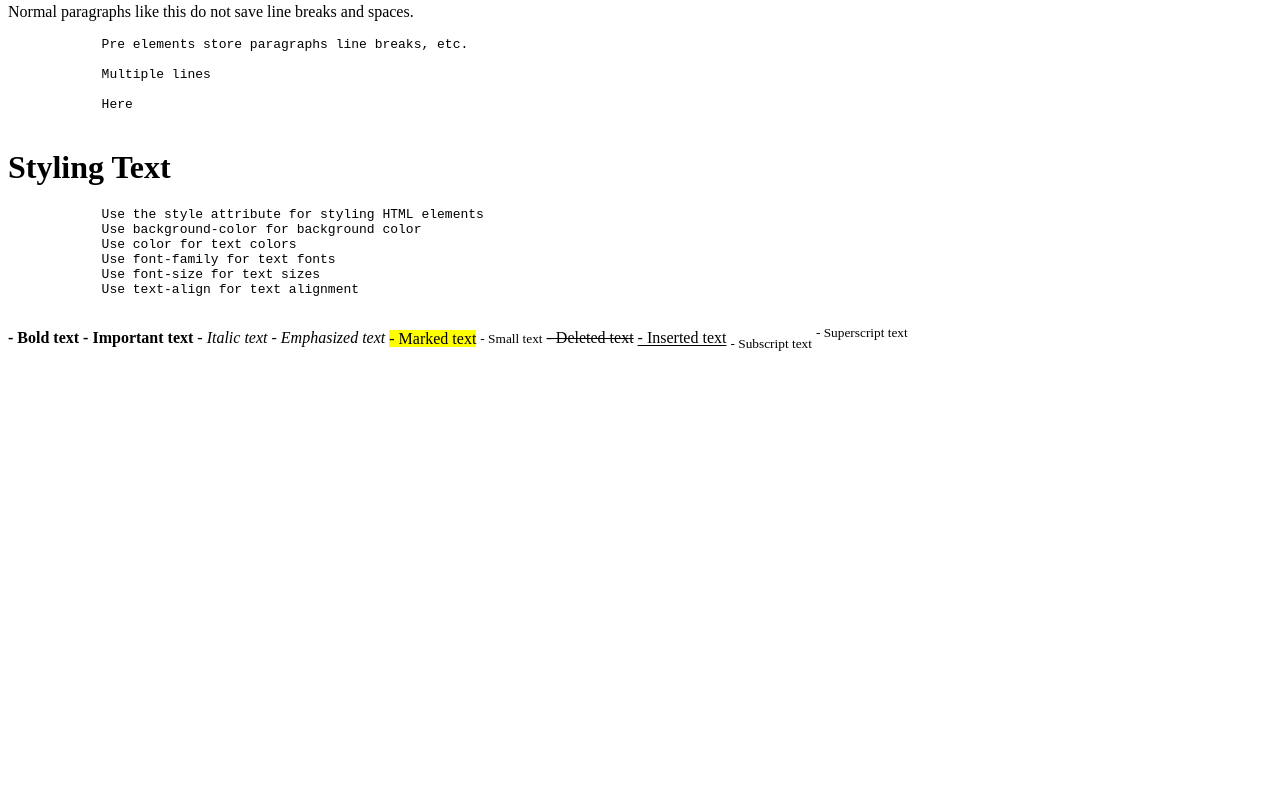
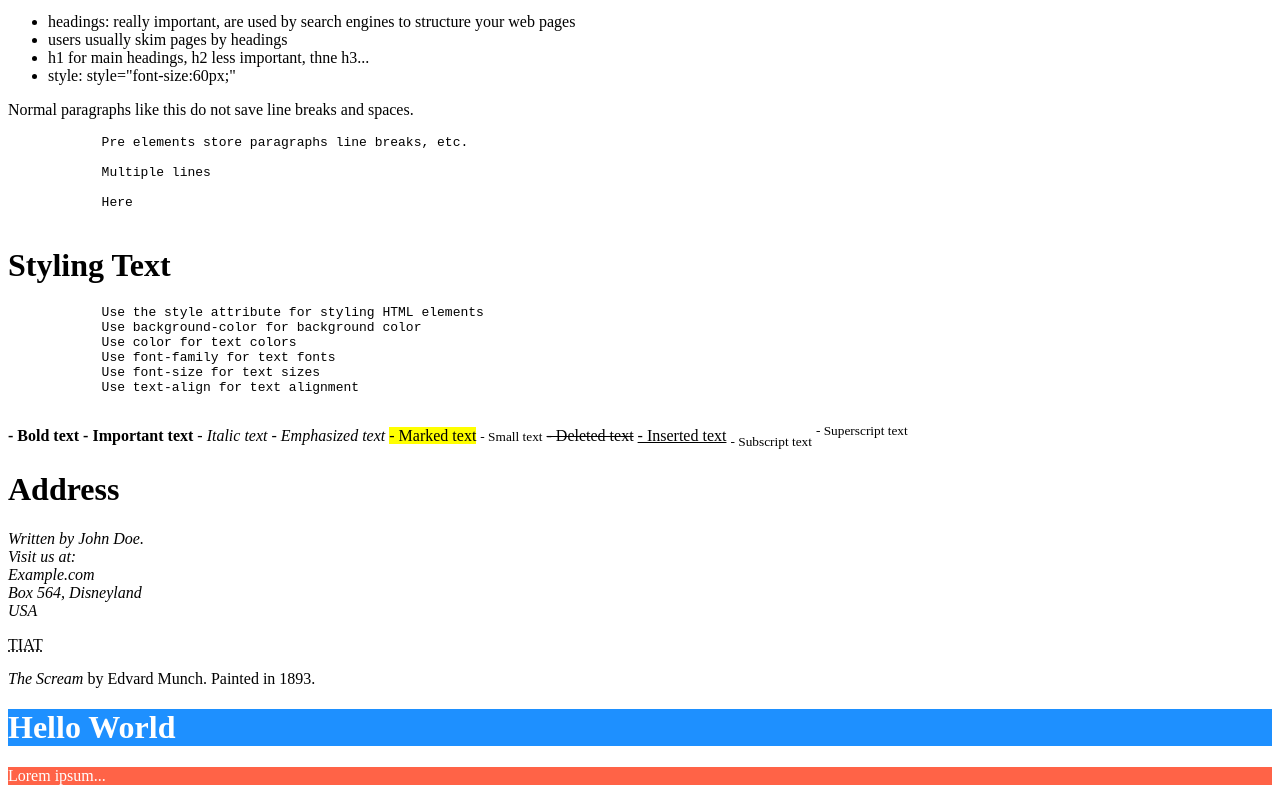
Before and after one commit to armeetj/learn, a plain HTML site: page learnhtml/index.html in a window 1280 px wide. Shown: the part 1171-1972 px from the top of the page. Before the commit the page ends 1531 px from the top, so only its background shows below. Drawn offline with Linux system fonts and the light colour scheme.

Commit message:
citing, abbreviations, and basic styling

```diff
--- a/learnhtml/index.html
+++ b/learnhtml/index.html
@@ -5,6 +5,8 @@
     </head>
 
     <body>
+        <h1>learnhtml</h1>
+        <a target = blank href = "https://www.w3schools.com/html/">https://www.w3schools.com/html/</a>
         <h1>h1: H1</h1>
         <p> p tag: This is a paragraph. Lorem ipsum, dolor sit amet consectetur adipisicing elit. Itaque officiis praesentium voluptates corporis atque sint sunt molestias labore dolores quidem vitae distinctio omnis reiciendis, iste delectus corrupti sed doloribus illum!</p>
         <a target = 'blank' href="https://nxuron.ml">a: nxuron.ml link<br></a>
@@ -84,5 +86,20 @@
         <ins> - Inserted text</ins>
         <sub> - Subscript text</sub>
         <sup> - Superscript text</sup>
+
+        <h1>Address</h1>
+        <address>
+            Written by John Doe.<br>
+            Visit us at:<br>
+            Example.com<br>
+            Box 564, Disneyland<br>
+            USA
+        </address>
+        <p><abbr title="This is a test">TIAT</abbr></p>
+        <p><cite>The Scream</cite> by Edvard Munch. Painted in 1893.</p>
+        <!--This is how you write a comment-->
+
+        <h1 style="background-color:DodgerBlue; color:white;">Hello World</h1>
+        <p style="background-color:Tomato;color:white;">Lorem ipsum...</p>
     </body>
 </html>
```
